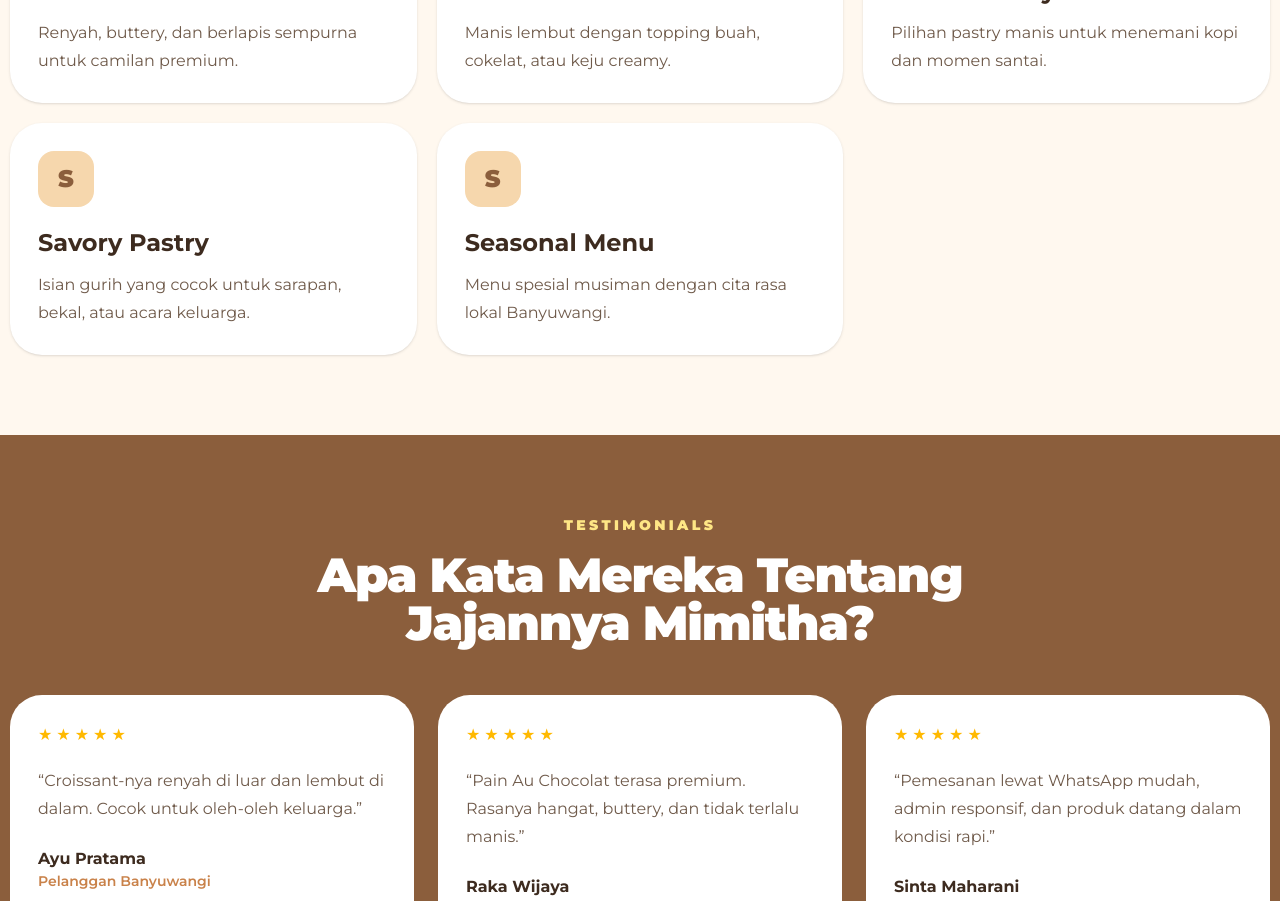
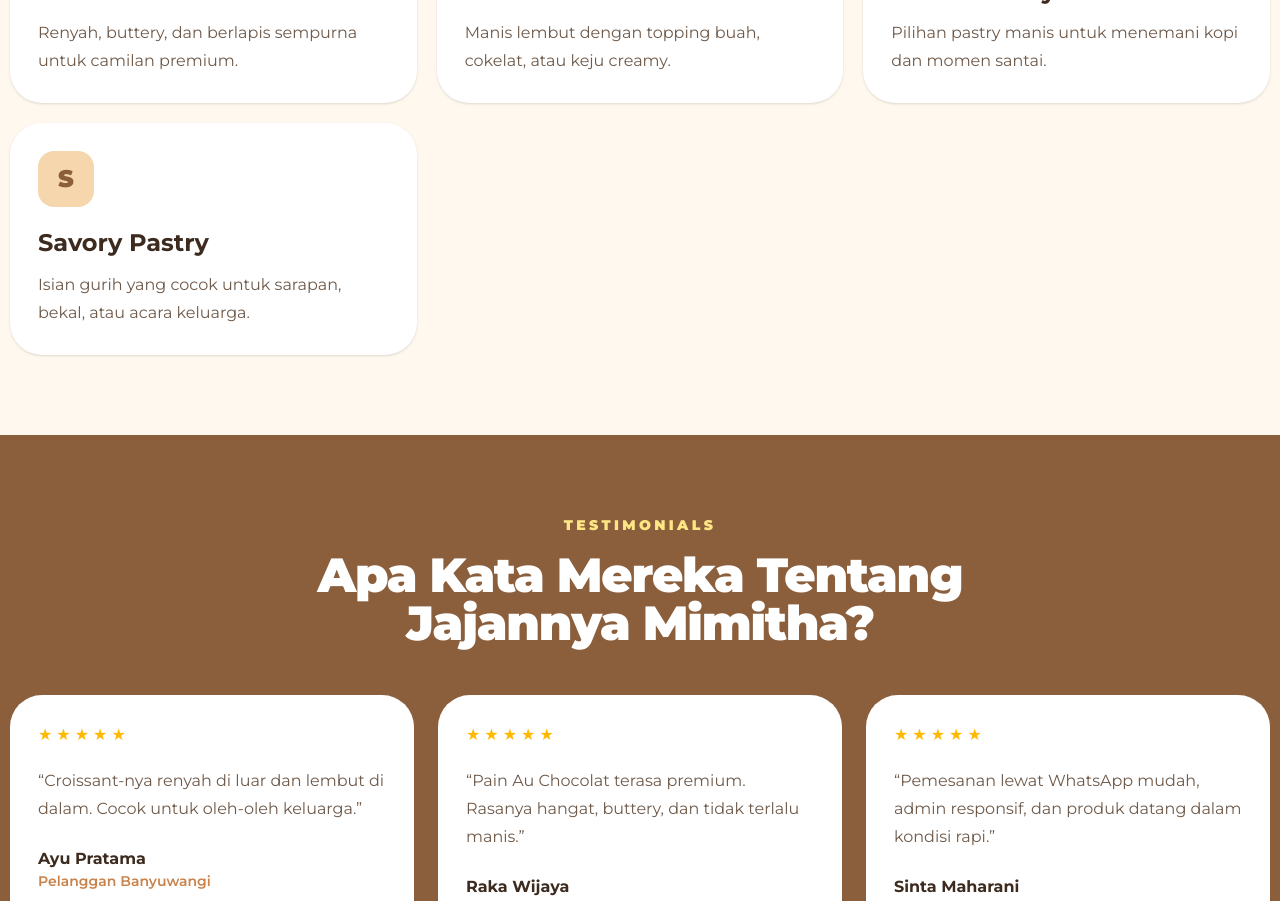
Before and after one commit to Nadiril/Jajannya-Mimitha, a Next.js app: page / in a window 1280 px wide. Shown: the part 3760-4661 px from the top of the page. Built offline with nearby package versions, Linux system fonts and the light colour scheme.

Commit message:
remove seasonal menu category from the list of pastry categories

```diff
--- a/src/app/page.js
+++ b/src/app/page.js
@@ -43,10 +43,6 @@ const categories = [
   {
     title: 'Savory Pastry',
     text: 'Isian gurih yang cocok untuk sarapan, bekal, atau acara keluarga.',
-  },
-  {
-    title: 'Seasonal Menu',
-    text: 'Menu spesial musiman dengan cita rasa lokal Banyuwangi.',
   },
 ];
 
```
